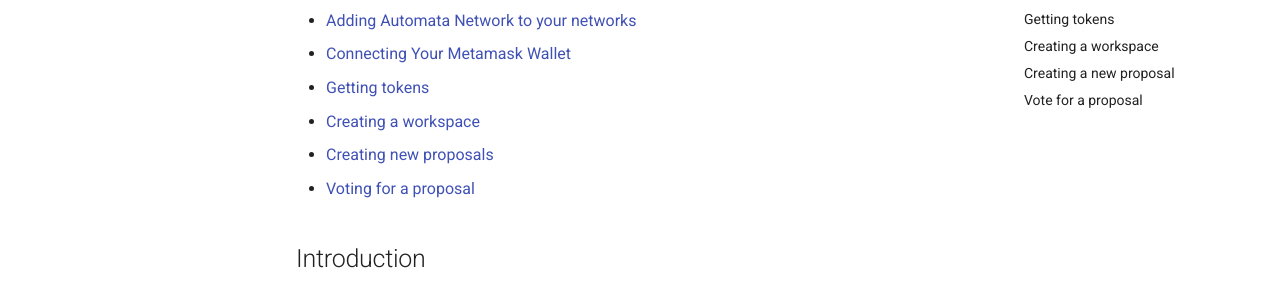
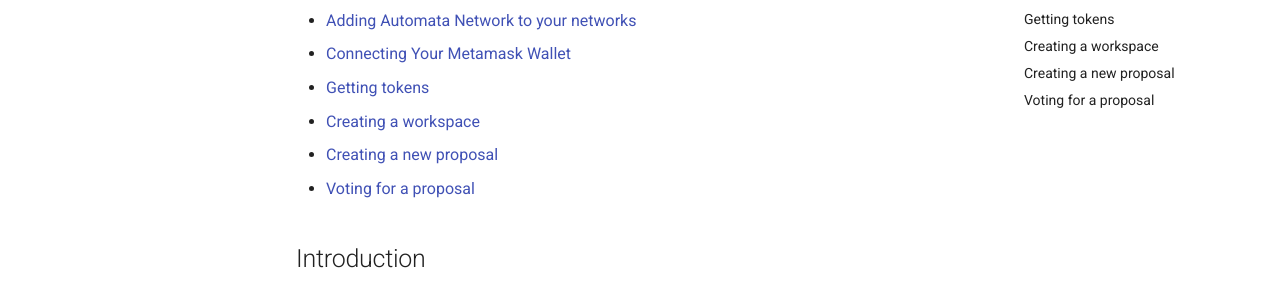
Before and after one commit to automata-network/docs, an MkDocs documentation site: the page built from docs/guide/witness-get-started.md, in a window 1280 px wide and 900 px high. Shown: the part 290-574 px from the top of the window. Built offline with MkDocs 1.6.1 and Material for MkDocs 9.7.7, drawn with Linux system fonts in a browser that asks for light colours; comment, search, counter and statistics services are not loaded; some of the changed text lies outside the part shown.

Commit message:
Fix link issues

```diff
--- a/docs/guide/witness-get-started.md
+++ b/docs/guide/witness-get-started.md
@@ -8,7 +8,7 @@
 - [Connecting Your Metamask Wallet](#connecting-your-metamask-wallet)
 - [Getting tokens](#getting-tokens)
 - [Creating a workspace](#creating-a-workspace)
-- [Creating new proposals](#creating-new-proposals)
+- [Creating a new proposal](#creating-a-new-proposal)
 - [Voting for a proposal](#voting-for-a-proposal)
 
 
@@ -120,7 +120,7 @@
 
 <img src="/assets/creatingproposal_m.gif" width="673" height="463" />
 
-## Vote for a proposal
+## Voting for a proposal
 
 To make an anonymous vote, head over to the proposal of a particular project you're interested in voting for.
 
```
